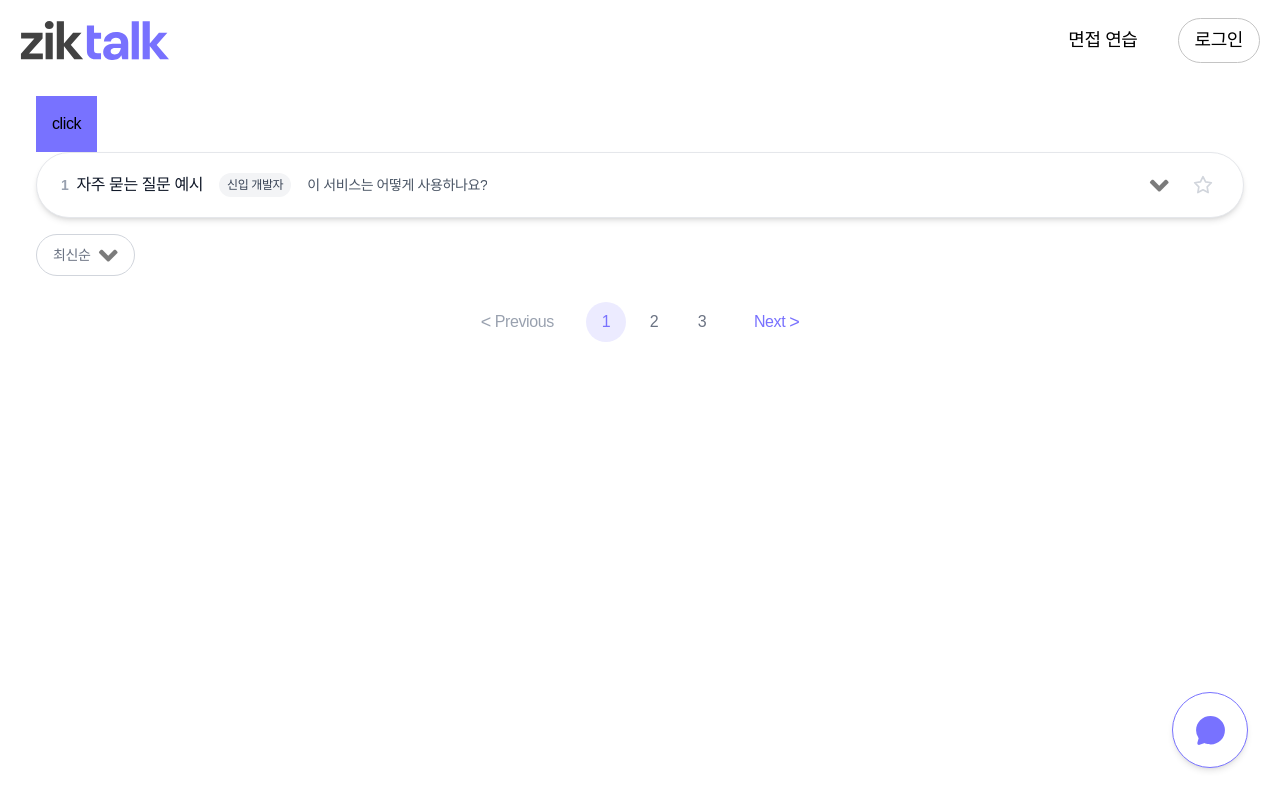
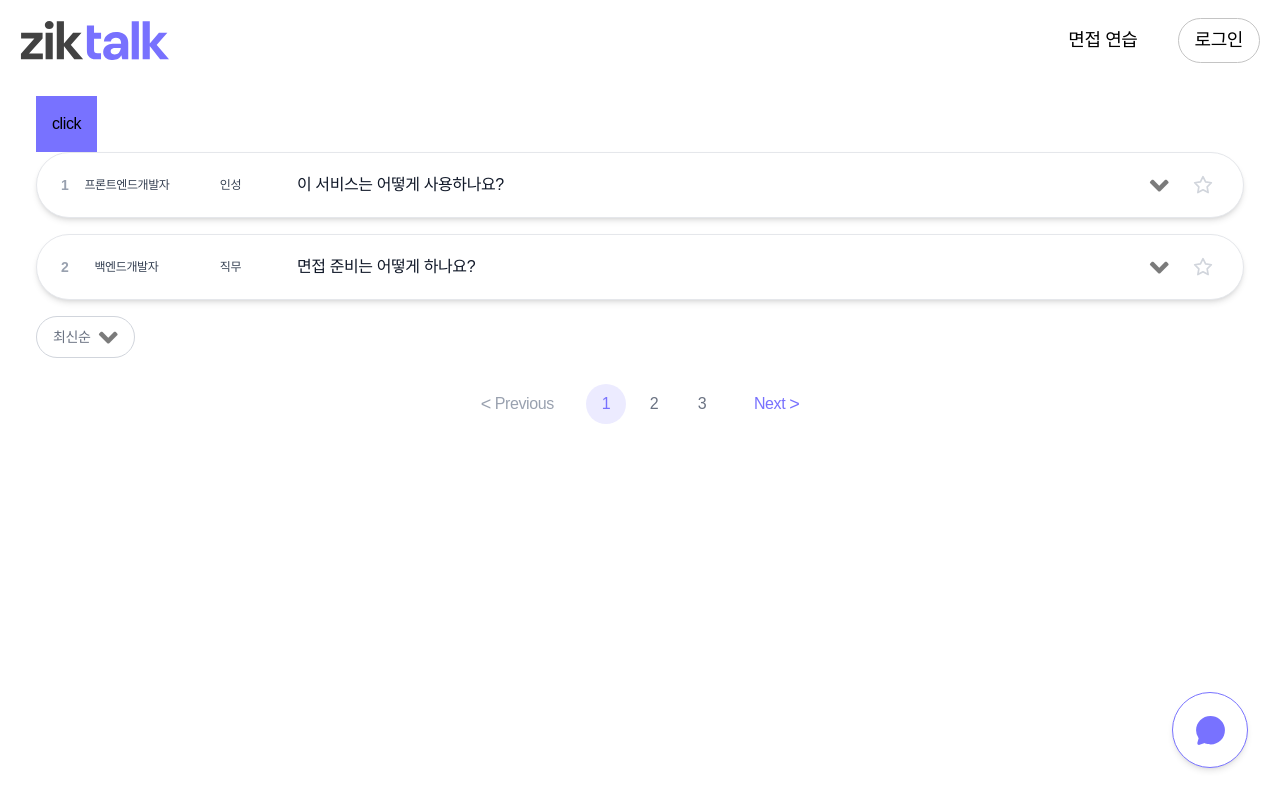
Before and after one commit to ko9612/ZikTalk, a React (Vite) app in the folder client/: page /test in a window 1280 px wide. Shown: the top 810 px of the page. Built offline with nearby package versions, Linux system fonts and the light colour scheme.

Commit message:
질문들 추가/ faqlist 간격조절 #5

```diff
--- a/client/src/components/common/FaqItem.jsx
+++ b/client/src/components/common/FaqItem.jsx
@@ -2,8 +2,8 @@ import React, { useState } from 'react';
 /**
  * FAQ 아이템 컴포넌트
  * @param {string} id - FAQ 아이템의 고유 ID
- * @param {string} title - FAQ 아이템의 제목
  * @param {string} career - 경력 정보 (선택적)
+ * @param {string} type - 타입 정보 (선택적)
  * @param {string} question - 질문 내용
  * @param {string} answer - 답변 내용
  * @param {string} recommendation - 추천 답변 내용
@@ -14,8 +14,8 @@ import React, { useState } from 'react';
  */
 const FaqItem = ({
   id,
-  title,
   career,
+  type,
   question,
   answer,
   recommendation,
@@ -49,26 +49,19 @@ const FaqItem = ({
         }
       >
         {/* 헤더 영역 */}
-        <div className="flex items-center justify-between px-6 py-4">
-          {/* 콘텐츠 래퍼 */}
-          <div className="flex-1">
-            <div className="flex items-center gap-2">
-              {/* ID 표시 */}
-              <span className={`text-gray-400 text-sm font-bold ${isExpanded ? 'text-zik-main font-medium' : ''}`}>{id}</span>
-              {/* 제목 표시 */}
-              <div className={`text-base font-medium text-gray-900 ${isExpanded ? 'font-bold text-zik-main' : ''}`}>{title}</div>
-              {/* 경력 정보 표시 (있을 경우) */}
-              {career && <div className={`ml-2 text-xs font-medium px-2 py-1 rounded-full text-sm bg-gray-100 text-gray-700${isExpanded ? ' text-zik-main' : ''}`}>{career}</div>}
-              {/* 축소 상태일 때 질문 미리보기 표시 */}
-              {!isExpanded && question && (
-                <div className="text-gray-600 ml-2 text-sm flex items-center line-clamp-1">
-                  {question}
-                </div>
-              )}
-            </div>
+        <div className="flex items-center px-6 py-4">
+          {/* badge row: 고정 너비 */}
+          <div className="flex items-center" style={{ width: 220 }}>
+            <span className={`text-gray-400 text-sm font-bold ${isExpanded ? 'text-zik-main font-medium' : ''}`}>{id}</span>
+            {/* career badge: 고정 너비, 한 줄 표시, question과의 간격을 넓히기 위해 mr-4 추가 */}
+            {career && <div className="ml-2 mr-4 w-[100px] text-xs font-medium px-2 py-1 rounded-full text-sm text-gray-700 text-center whitespace-nowrap">{career}</div>}
+            {/* type badge: 고정 너비, career와의 간격은 ml-2만 유지 */}
+            {type && <div className="ml-2 w-[60px] text-xs font-medium px-2 py-1 rounded-full text-sm text-gray-700 text-center">{type}</div>}
           </div>
+          {/* question */}
+          <div className="ml-4 text-base font-medium text-gray-900 flex-1 min-w-0 truncate">{question}</div>
           {/* 버튼 그룹 */}
-          <div className="flex items-center gap-2 ml-2">
+          <div className="flex items-center gap-2 ml-4">
             {/* 토글 버튼 */}
             <button
               onClick={handleToggle}
--- a/client/src/pages/Landing/_components/BottomSection.jsx
+++ b/client/src/pages/Landing/_components/BottomSection.jsx
@@ -3,7 +3,7 @@ import React from 'react';
 const faqList = [
   {
     question: '질문은 매번 똑같은가요, 아니면 상황에 따라 달라지나요?',
-    answer: '',
+    answer: '직톡에서는 기본 질문 틀은 있지만, 사용자의 지원 분야, 직무, 이전 응답 내용에 따라 질문이 실시간으로 유동적으로 변화합니다. AI가 응답의 흐름을 이해하고 심층 질문이나 팔로업 질문을 이어가며 실제 면접처럼 상황 맞춤형 대화를 만들어냅니다. 즉, 질문은 단순히 반복되는 것이 아니라, 지원자의 특성과 대화 흐름에 따라 달라집니다.',
     recommendation: '',
     expanded: false,
   },
@@ -15,11 +15,19 @@ const faqList = [
   },
   {
     question: '직톡 면접 연습을 어떻게 활용하면 좋을까요?',
-    answer: '',
+    answer: '직톡은 면접 연습을 통해 지원자의 특성과 대화 흐름에 따라 달라지는 질문을 학습합니다. 이를 통해 지원자는 실제 면접에서 더 자신감을 가지고 대화를 이어나갈 수 있습니다. 또한, 면접 연습을 통해 지원자의 대화 능력을 향상시키고, 면접 경험을 쌓을 수 있습니다.',
     recommendation: '',
     expanded: false,
   },
 ];
+
+// 구두점 뒤에 줄바꿈을 자동으로 추가하는 함수 (비활성화)
+function autoLineBreak(text) {
+   if (!text) return '';
+   return text
+    //  .replace(/(입니다\.|이나,|지고,|이렇게,|\.)/g, '$1\n');
+     .replace(/(\.|\?|\!)/g, '$1\n');
+ }
 
 const BottomSection = () => {
   const [faqs, setFaqs] = React.useState(faqList);
@@ -32,7 +40,7 @@ const BottomSection = () => {
 
   return (
     <div className="w-full flex flex-col items-center bg-white pb-0">
-      <div className="max-w-[600px] w-full mx-auto mt-12">
+      <div className="max-w-[800px] w-full mx-auto mt-12">
         <h2 className="text-center text-2xl font-bold mb-2">ZIKTALK</h2>
         <p className="text-center text-xl font-semibold mb-8">더 자세히 알고 싶다면?</p>
         <div className="flex flex-col gap-5">
@@ -54,8 +62,9 @@ const BottomSection = () => {
               </div>
               {faq.expanded && (
                 <div className="px-7 pb-7">
-                  <div className="text-gray-700 text-sm text-left whitespace-pre-line mt-2 leading-relaxed">
-                    {faq.answer}
+                  <div className="text-gray-800  p-5 rounded-2xl whitespace-pre-line">
+                    {autoLineBreak(faq.answer)}
+                    {/* {faq.answer} */}
                   </div>
                 </div>
               )}
--- a/client/src/pages/Test.jsx
+++ b/client/src/pages/Test.jsx
@@ -10,7 +10,7 @@ const Test = () => {
   // Modal Test
   const [isOpenModal, setIsOpenModal] = useState(false);
   // FaqItem 상태 관리
-  const [isExpanded, setIsExpanded] = useState(false);
+  const [openedIndex, setOpenedIndex] = useState(null);
   const [isStarred, setIsStarred] = useState(false);
   const [selected, setSelected] = useState('필터 옵션 1');
   const [currentPage, setCurrentPage] = useState(1);
@@ -18,11 +18,6 @@ const Test = () => {
 
   const modalHandler = () => {
     setIsOpenModal(!isOpenModal);
-  };
-
-  // FaqItem 토글 핸들러
-  const handleToggle = () => {
-    setIsExpanded(!isExpanded);
   };
 
   // FaqItem 즐겨찾기 토글 핸들러
@@ -60,18 +55,36 @@ const Test = () => {
 
           {/* FaqItem 테스트 */}
           <div>
-            <FaqItem
-              id="1"
-              title="자주 묻는 질문 예시"
-              career="신입 개발자"
-              question="이 서비스는 어떻게 사용하나요?"
-              answer="이 서비스는 간단하게 회원가입 후 이용할 수 있습니다."
-              recommendation="이 서비스는 회원가입 후 바로 이용 가능합니다. 메인 페이지에서 원하는 기능을 선택하여 사용하시면 됩니다."
-              isExpanded={isExpanded}
-              onToggle={handleToggle}
-              isStarred={isStarred}
-              onStarToggle={handleStarToggle}
-            />
+            {[
+              {
+                career: "프론트엔드개발자",
+                type: "인성",
+                question: "이 서비스는 어떻게 사용하나요?",
+                answer: "이 서비스는 간단하게 회원가입 후 이용할 수 있습니다.",
+                recommendation: "이 서비스는 회원가입 후 바로 이용 가능합니다. 메인 페이지에서 원하는 기능을 선택하여 사용하시면 됩니다."
+              },
+              {
+                career: "백엔드개발자",
+                type: "직무",
+                question: "면접 준비는 어떻게 하나요?",
+                answer: "면접 준비는 자주 묻는 질문을 연습하는 것이 좋습니다.",
+                recommendation: "면접 준비는 예상 질문을 미리 연습하고 자신의 경험을 정리해두는 것이 효과적입니다."
+              }
+            ].map((item, index) => (
+              <FaqItem
+                key={index}
+                id={`${index + 1}`}
+                career={item.career}
+                type={item.type}
+                question={item.question}
+                answer={item.answer}
+                recommendation={item.recommendation}
+                isExpanded={openedIndex === index}
+                onToggle={() => setOpenedIndex(openedIndex === index ? null : index)}
+                isStarred={isStarred}
+                onStarToggle={handleStarToggle}
+              />
+            ))}
           </div>
 
           {/* FilterDropdown 테스트 */}
```
